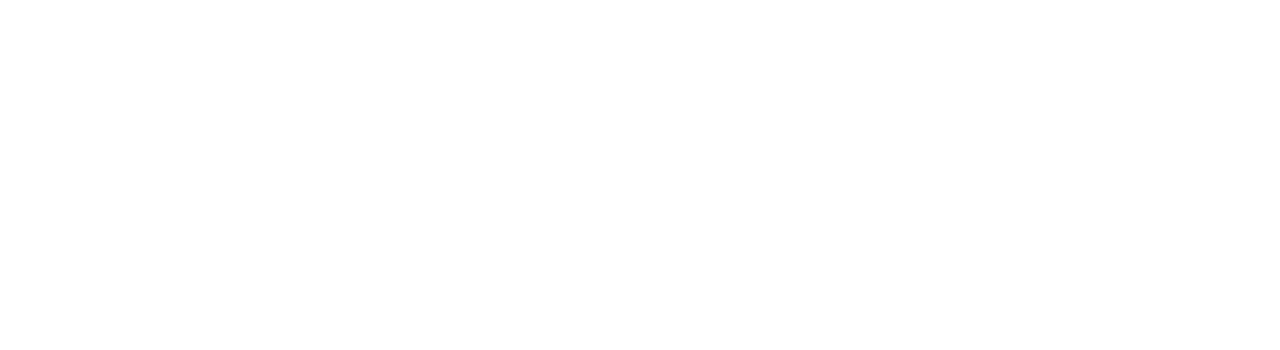
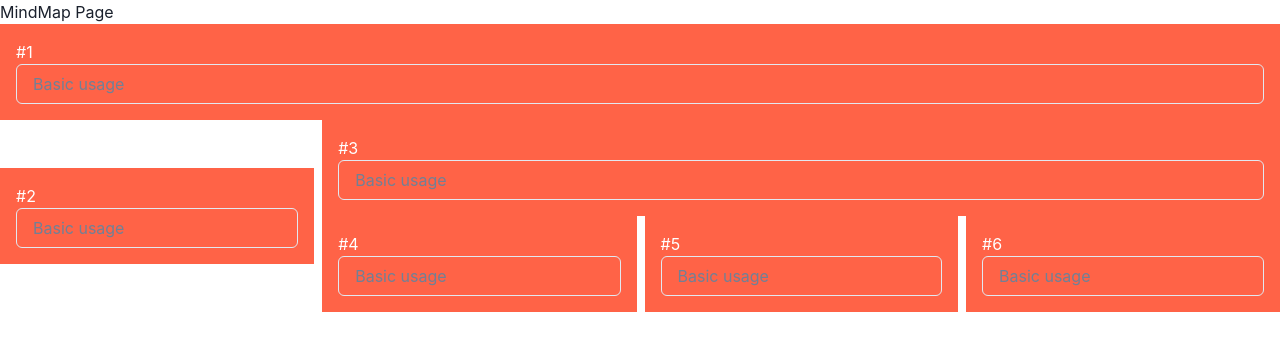
Before and after one commit to tomo1818/brainStormingApp, a React (Create React App) app: page /test in a window 1280 px wide. Before the commit this address had no page. Shown: the top 350 px of the page. Built offline with nearby package versions, Linux system fonts and the light colour scheme.

Commit message:
uiTest用のページを追加

```diff
--- a/package.json
+++ b/package.json
@@ -14,6 +14,7 @@
     "@types/react": "^18.0.14",
     "@types/react-dom": "^18.0.5",
     "framer-motion": "^6.4.0",
+    "install": "^0.13.0",
     "react": "^18.2.0",
     "react-dom": "^18.2.0",
     "react-router-dom": "^6.3.0",
--- a/src/index.tsx
+++ b/src/index.tsx
@@ -4,6 +4,7 @@
 import reportWebVitals from './reportWebVitals';
 import { BrowserRouter,Route,Routes } from "react-router-dom";
 import MindMap from './pages/MindMap';
+import TestPage from './pages/TestPage';
 import { ChakraProvider } from '@chakra-ui/react'
 
 const root = ReactDOM.createRoot(
@@ -15,6 +16,7 @@
       <React.StrictMode>
           <Routes>
             <Route path="/" element={<MindMap/>} />
+            <Route path="/test" element={<TestPage/>} />
           </Routes>
       </React.StrictMode>
     </ChakraProvider>
--- /dev/null
+++ b/src/pages/TestPage.tsx
@@ -0,0 +1,23 @@
+import React from 'react';
+import {RecursiveTree} from '../components/RecursiveTree';
+
+function TestPage() {
+
+  const list = [
+    { id: 1, text: 'at 01', color:"",size:"",parentId: 0 },
+    { id: 2, text: 'at 02', color:"",size:"",parentId: 1 },
+    { id: 3, text: 'at 03', color:"",size:"",parentId: 1 },
+    { id: 4, text: 'at 04', color:"",size:"",parentId: 3 },
+    { id: 5, text: 'at 05', color:"",size:"",parentId: 3 },
+    { id: 6, text: 'at 06', color:"",size:"",parentId: 3 },
+   ];
+
+  return (
+    <div className="App">
+      <h1>MindMap Page</h1>
+      <RecursiveTree list={list} rootId={0}/>
+    </div>
+  );
+}
+
+export default TestPage;
```
Also changed, not shown: 1 other file (tests, documents, lock files or other folders).
